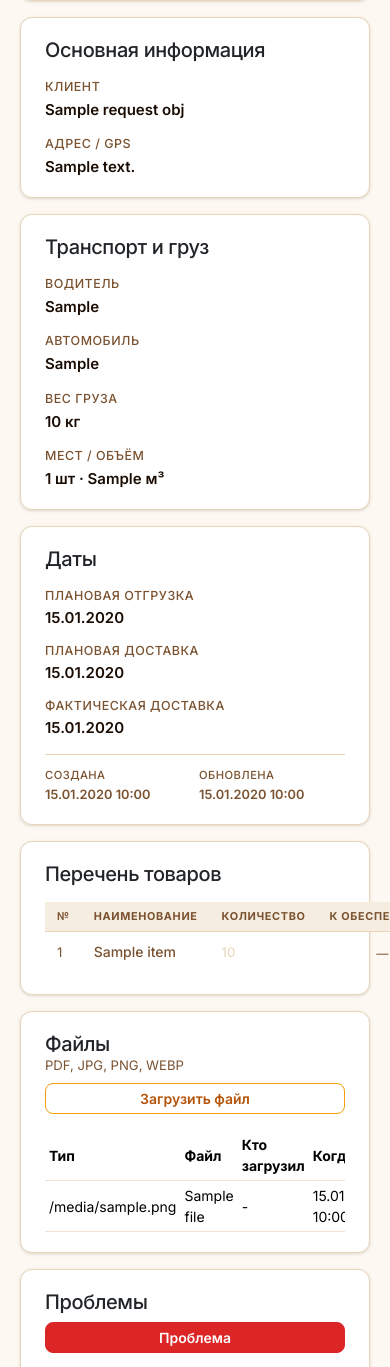
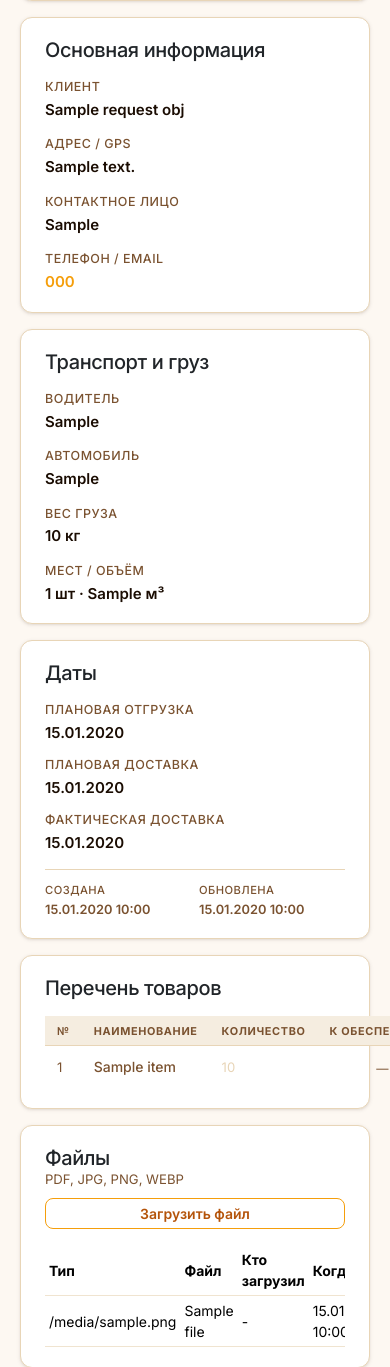
Before and after one commit to Fartovjy/edinycontur, a Django app: template apps/templates/logistics/request_detail.html in a window 390 px wide; the page is wider, and only the part inside the window is pictured. Shown: the part 450-1817 px from the top of that part. Run offline with Django 5.2, Linux system fonts and the light colour scheme; the template is opened without the code that fills it: most values are stand-ins (such as "Sample title", 1, 10 or a date in 2020); grey boxes marked "Sample" are stand-in pictures; form fields are guessed from the names that the template uses.

Commit message:
Show client_contact/client_phone in detail card; allow warehouse to toggle CZ
- Основная информация: добавить поля Контактное лицо и Телефон/Email
  (показываются только если заполнены)
- Перечень товаров: роль warehouse теперь может включать/выключать
  «Честный Знак» на позиции через тоглер (наравне с admin/operator/supply)

Co-Authored-By: Claude Sonnet 4.6 <noreply@anthropic.com>

```diff
--- a/apps/templates/logistics/request_detail.html
+++ b/apps/templates/logistics/request_detail.html
@@ -429,6 +429,20 @@
                 {% endif %}
               </div>
             </div>
+            {% if request_obj.client_contact %}
+            <div>
+              <div class="info-label">Контактное лицо</div>
+              <div class="info-value">{{ request_obj.client_contact }}</div>
+            </div>
+            {% endif %}
+            {% if request_obj.client_phone %}
+            <div>
+              <div class="info-label">Телефон / Email</div>
+              <div class="info-value">
+                <a class="phone-link" href="tel:{{ request_obj.client_phone }}">{{ request_obj.client_phone }}</a>
+              </div>
+            </div>
+            {% endif %}
           </div>
         </div>
       </div>
@@ -536,7 +550,7 @@
 
                 <!-- Честный Знак -->
                 <td style="text-align:center">
-                  {% if user.is_superuser or user.profile.role == "admin" or user.profile.role == "operator" or user.profile.role == "supply" %}
+                  {% if user.is_superuser or user.profile.role == "admin" or user.profile.role == "operator" or user.profile.role == "supply" or user.profile.role == "warehouse" %}
                   <div class="ci-toggle-wrap">
                     <div class="form-check form-switch">
                       <input class="form-check-input ci-cz-toggle" type="checkbox"
```
